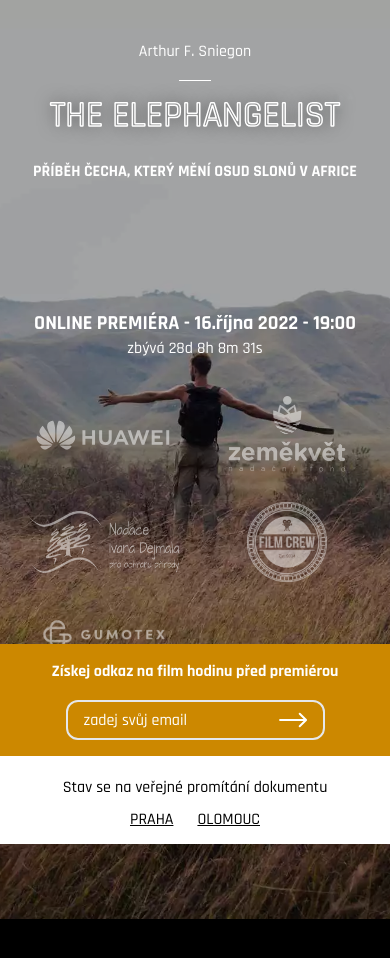
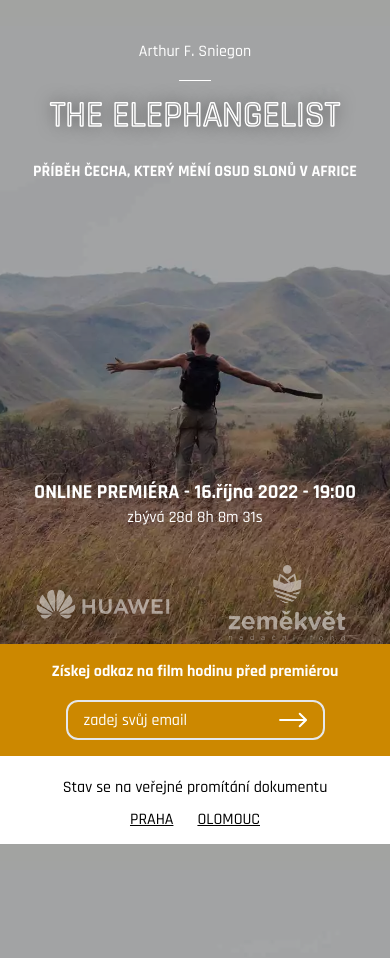
Before and after one commit to MartinMacek/elephangelist-website, a Next.js app: page / in a window 390 px wide. Shown: the top 958 px of the page. Before the commit the page ends 919 px from the top, so only its background shows below. Built offline with nearby package versions, Linux system fonts and the light colour scheme.

Commit message:
feat: xs breakpoint

```diff
--- a/pages/index.js
+++ b/pages/index.js
@@ -71,7 +71,7 @@ export default function Home() {
 
       <div className="overlay">
         <div className="px-3 min-h-screen flex flex-col justify-around pb-52 md:pb-36">
-          <div className="min-h-[30vh] sm:min-h-[50vh] md:min-h-0 ">
+          <div className="min-h-[30vh] xs:min-h-[50vh] md:min-h-0 ">
             <h3 className="text-center pt-2 md:text-lg mt-8">
               Arthur F. Sniegon
             </h3>
--- a/tailwind.config.js
+++ b/tailwind.config.js
@@ -1,4 +1,7 @@
 /** @type {import('tailwindcss').Config} */
+
+const defaultTheme = require("tailwindcss/defaultTheme");
+
 module.exports = {
   content: [
     "./pages/**/*.{js,ts,jsx,tsx}",
@@ -6,6 +9,12 @@ module.exports = {
   ],
   theme: {
     extend: {},
+    screens: {
+      // adding xs to the rest
+      xs: "375px",
+      // if you did not add this, you would have only "xs"
+      ...defaultTheme.screens,
+    },
   },
   plugins: [],
 };
```
